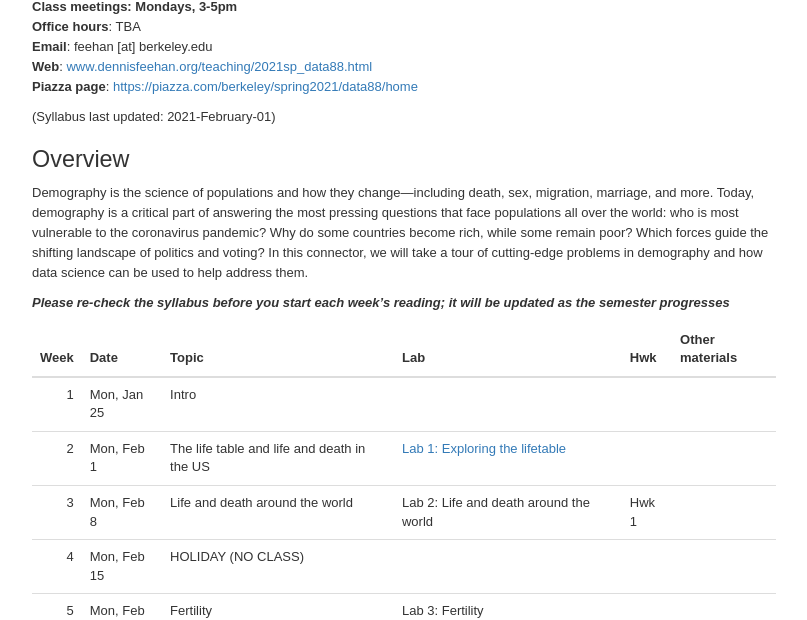
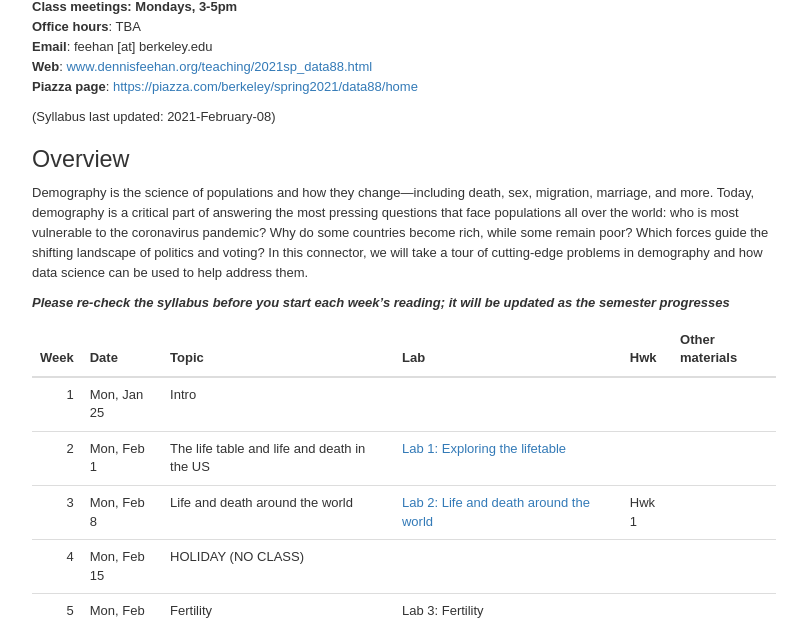
Before and after one commit to dfeehan/dfeehan.github.io, a Jekyll site: the page teaching/2021sp_data88.html, which Jekyll copies as it is, in a window 1280 px wide and 900 px high. Shown: the part 154-774 px from the top of the window, without its empty margins (236-1043 px from the left). Built offline with Jekyll 4.4.1, drawn with Linux system fonts in a browser that asks for light colours; some of the changed lines change nothing that is shown.

Commit message:
updated links

```diff
--- a/teaching/2021sp_data88.html
+++ b/teaching/2021sp_data88.html
@@ -751,7 +751,7 @@
 <strong>Office hours</strong>: TBA<br />
 <strong>Email</strong>: feehan [at] berkeley.edu<br />
 <strong>Web</strong>: <a href="2021sp_data88.html">www.dennisfeehan.org/teaching/2021sp_data88.html</a> <BR> <strong>Piazza page</strong>: <a href="https://piazza.com/berkeley/spring2021/data88/home">https://piazza.com/berkeley/spring2021/data88/home</a></p>
-<p>(Syllabus last updated: 2021-February-01)</p>
+<p>(Syllabus last updated: 2021-February-08)</p>
 <div id="overview" class="section level2">
 <h2>Overview</h2>
 <p>Demography is the science of populations and how they change—including death, sex, migration, marriage, and more. Today, demography is a critical part of answering the most pressing questions that face populations all over the world: who is most vulnerable to the coronavirus pandemic? Why do some countries become rich, while some remain poor? Which forces guide the shifting landscape of politics and voting? In this connector, we will take a tour of cutting-edge problems in demography and how data science can be used to help address them.</p>
@@ -808,7 +808,7 @@
 The life table and life and death in the US
 </td>
 <td style="text-align:left;">
-<a href="https://datahub.berkeley.edu/hub/user-redirect/git-pull?repo=https%3A%2F%2Fgithub.com%2Fdfeehan%2Fdata-88-demography-2021&amp;urlpath=tree%2Fdata-88-demography-2021%2Flab01%2Flab01.ipynb&amp;branch=main">Lab 1: Exploring the lifetable</a>
+<a href="lab01">Lab 1: Exploring the lifetable</a>
 </td>
 <td style="text-align:left;">
 </td>
@@ -826,7 +826,7 @@
 Life and death around the world
 </td>
 <td style="text-align:left;">
-Lab 2: Life and death around the world
+<a href="lab02">Lab 2: Life and death around the world</a>
 </td>
 <td style="text-align:left;">
 Hwk 1
```
